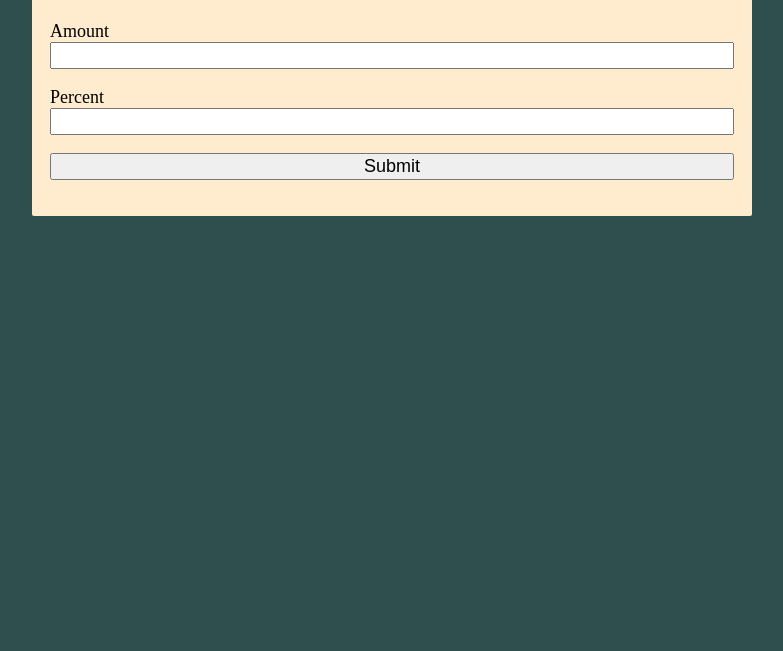
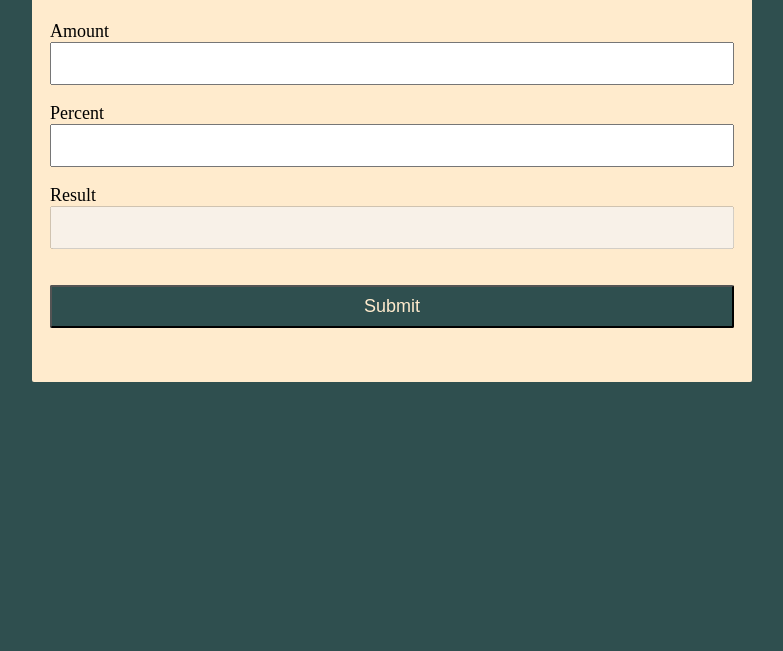
Before and after one commit to aldeez988/gh-pages, a plain HTML site: page index.html in a window 1280 px wide. Shown: the part 149-800 px from the top of the page, without its empty margins (248-1031 px from the left). Drawn offline with Linux system fonts and the light colour scheme.

Commit message:
fix button styling

```diff
--- a/index.css
+++ b/index.css
@@ -10,6 +10,7 @@ body {
 
 h1 {
     font-size: 3rem;
+    text-align: center;
 }
 
 .container {
@@ -25,3 +26,14 @@ h1 {
     flex-direction: column;
     margin: 0 0 1rem 0;
 }
+
+input {
+    padding: 0.5rem;
+}
+
+.form__btn {
+    background-color: darkslategray;
+    color: blanchedalmond;
+    border-radius: 2px;
+    margin: 1rem 0;
+}
--- a/index.html
+++ b/index.html
@@ -16,12 +16,16 @@
                 <label for="amount">Amount</label>
                 <input type="number" name="amount" id="amount" min="0" required>
             </div>
-              <div class="form__control">
+            <div class="form__control">
                 <label for="percent">Percent</label>
                 <input type="number" name="percent" id="percent" min="0" required>
             </div>
-              <div class="form__control">
-                <input type="submit" name="submit" id="submit">
+            <div class="form__control">
+                <label for="result">Result</label>
+                <input type="number" name="result" id="result"disabled>
+            </div>
+            <div class="form__control">
+                <input class="form__btn" type="submit" name="submit" id="submit">
             </div>
         </form>
     </div>
```
